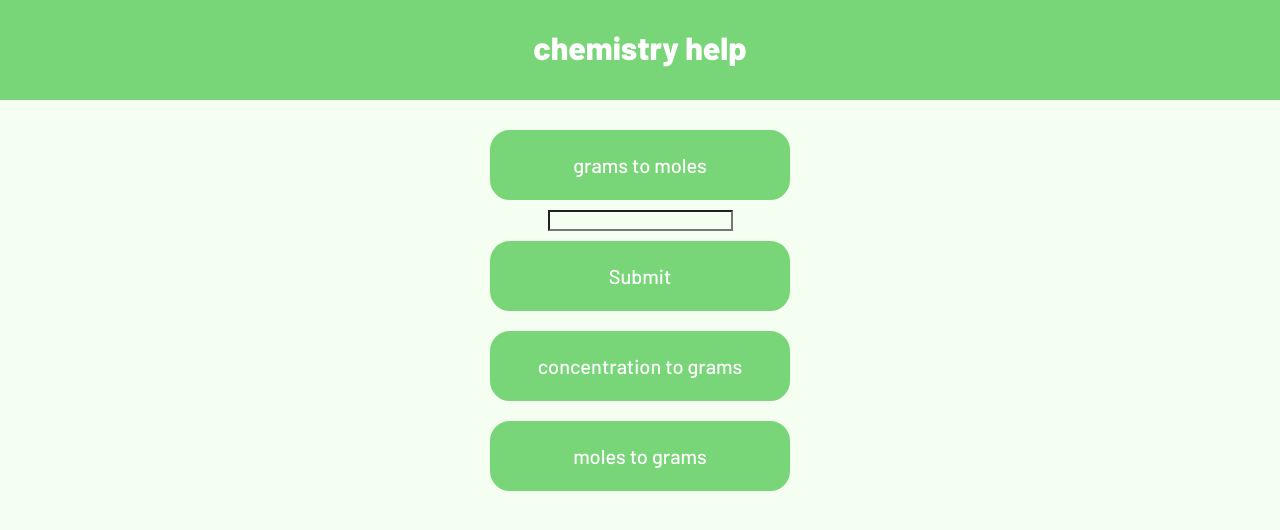
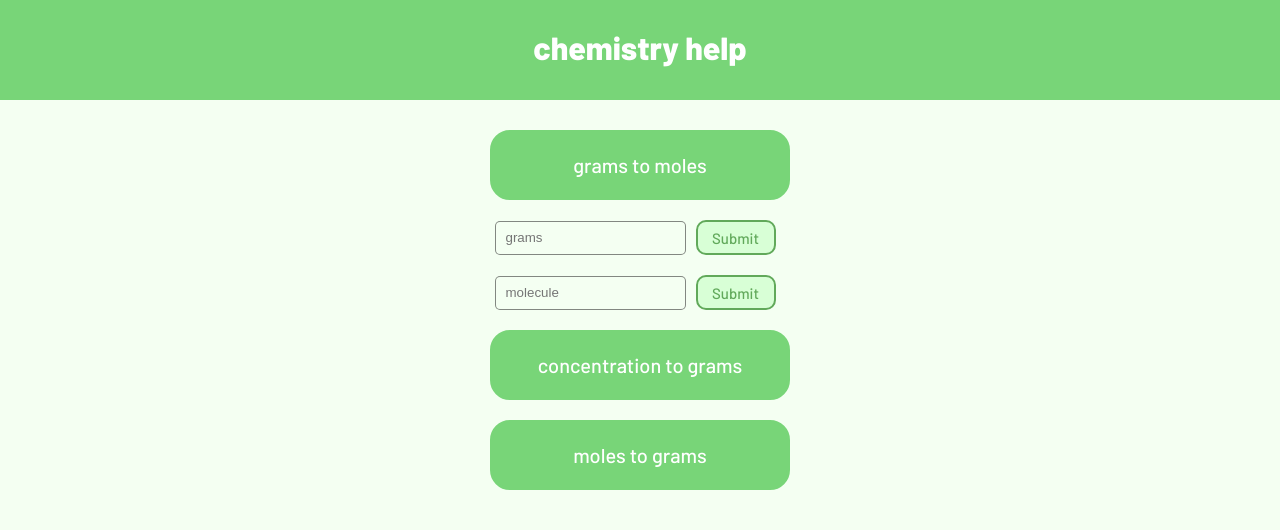
Before and after one commit to averyj123/chem-react, a React (Create React App) app: page / in a window 1280 px wide. Both pictures are taken after a click on the button "grams to moles". Shown: the top 530 px of the page. Built offline with nearby package versions, Linux system fonts and the light colour scheme.

Commit message:
add styling to input boxes, make it so input boxes are specific to the button you chose

```diff
--- a/public/index.html
+++ b/public/index.html
@@ -2,7 +2,7 @@
 <html lang="en">
   <head>
     <meta charset="utf-8" />
-    <link rel="icon" href="%PUBLIC_URL%/favicon.ico" />
+    <link rel="icon" href="%PUBLIC_URL%/chem-logo.ico" />
     <meta name="viewport" content="width=device-width, initial-scale=1" />
     <meta name="theme-color" content="#000000" />
     <meta
--- a/src/App.js
+++ b/src/App.js
@@ -21,16 +21,32 @@ function App(props) {
 
   return (
     <>
-    <div class="header">
+    <div className="header">
         <h1>chemistry help</h1>
     </div>
-    <div class="buttons">
+    <div className="buttons">
         <button id="grams" onClick = {handleGtomClick}>grams to moles</button>
-        {gtomclicked && <Input/>}
+        {gtomclicked && (
+          <>
+            <Input placeholder = "grams" inputType="number"/>
+            <Input placeholder = "molecule" inputType="text"/>
+          </>
+          )}
         <button id="conc" onClick = {handleCtogClick}>concentration to grams</button>
-        {ctogclicked && <Input/>}
+        {ctogclicked &&  (
+          <>
+            <Input placeholder = "concentration" inputType = "number"/>
+            <Input placeholder = "volume" inputType="number"/>
+            <Input placeholder = "molecule" inputType="text"/>
+          </>
+          )}
         <button id="moles" onClick = {handleMtogClick}>moles to grams</button>
-        {mtogclicked && <Input/>}
+        {mtogclicked &&  (
+          <>
+            <Input placeholder = "moles" inputType="number"/>
+            <Input placeholder = "molecule" inputType="text"/>
+          </>
+          )}
     </div>
    </>
   );
--- a/src/input/input.css
+++ b/src/input/input.css
@@ -0,0 +1,32 @@
+
+
+.inputbox {
+   display: flex;
+   align-items: center;
+   justify-content: center;
+}
+
+#hello {
+   background-color: rgb(216, 255, 214);
+   border: 2px solid rgb(97, 169, 90);
+   border-radius: 10px;
+   color: rgb(97, 169, 90);
+   font-weight: 500;
+   font-size: 15px;
+   font-family: Barlow;
+   width: 80px;
+   height: 35px;
+   padding: 5px;
+}
+
+.inputbox input {
+   height: 30px;
+   border-radius: 5px;
+   padding-left: 10px;
+   border: 1px solid rgba(0, 0, 0, 0.47);
+}
+
+#hello:hover {
+   background-color: rgb(97, 169, 90);
+   color: white;
+}
--- a/src/input/input.js
+++ b/src/input/input.js
@@ -1,11 +1,12 @@
-
+import './input.css'
 
 function Input(props){
    return (
-      <>
-         <input></input>
-         <button>Submit</button>
-      </>
+      <div className = 'inputbox'>
+         <input placeholder = {props.placeholder} type={props.inputType}></input>
+         <button id = "hello">Submit</button>
+      </div>
+
    )
 }
 
```
